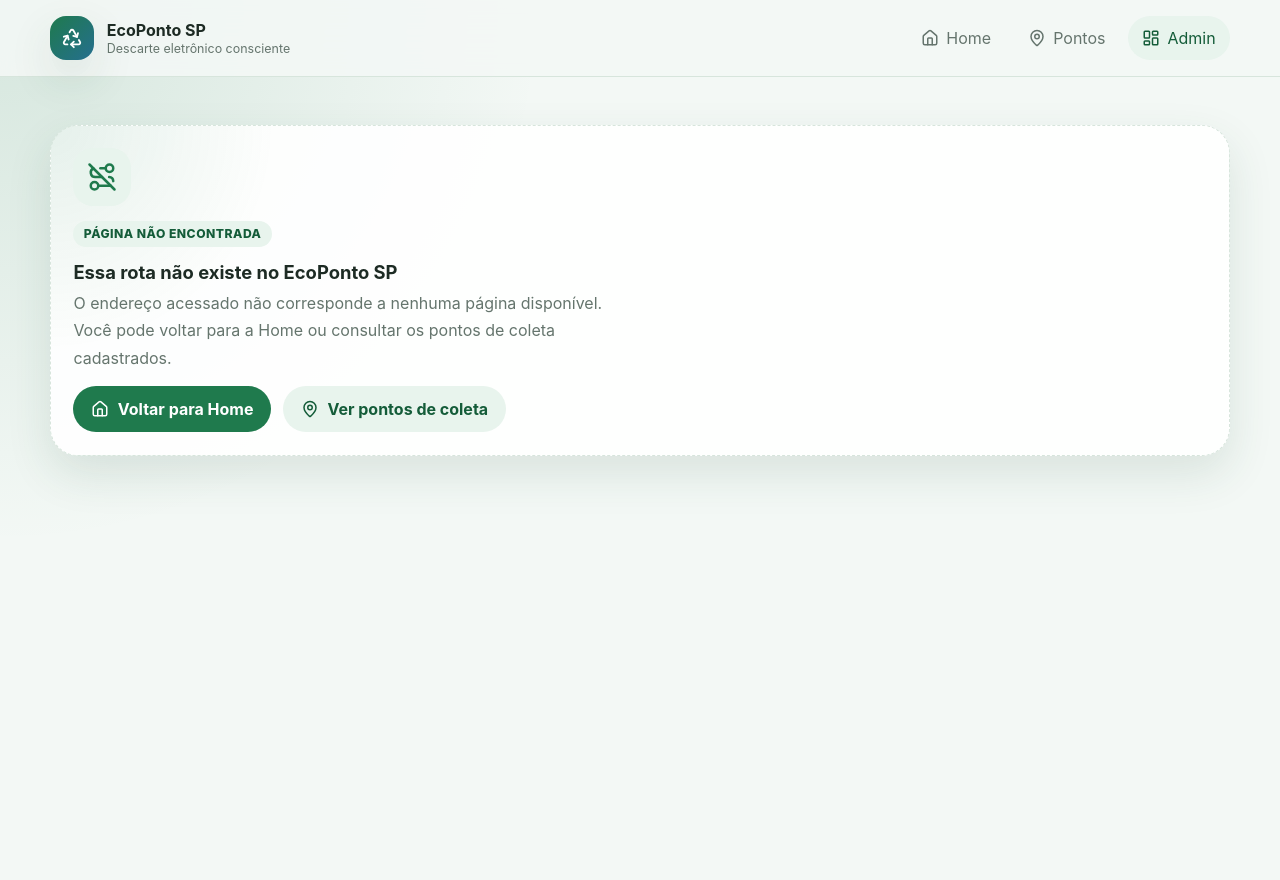
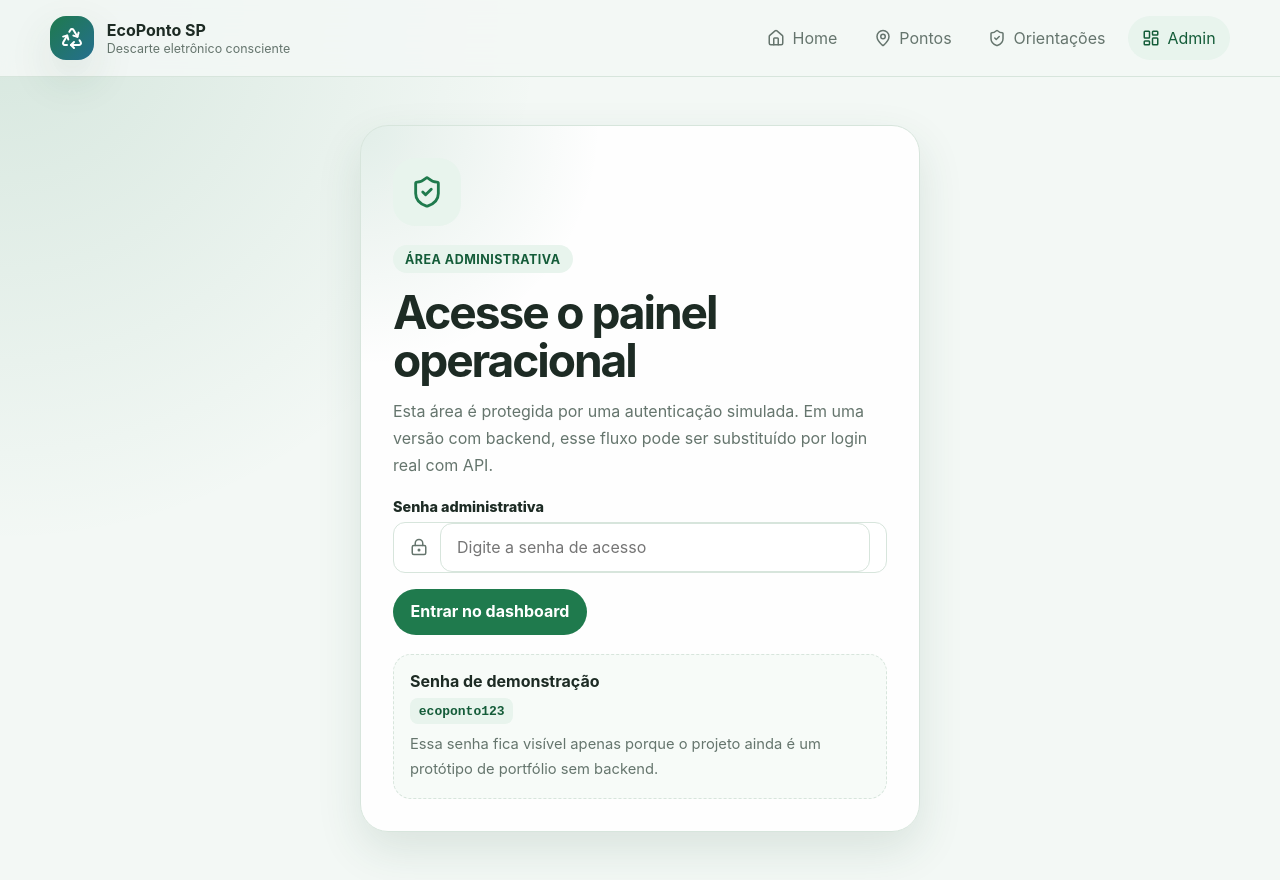
Before and after one commit to FelipeHolandaNovelino/ecoponto-sp, a React (Vite) app: page /admin/login in a window 1280 px wide. Before the commit the page ends 800 px from the top, so only its background shows below. Built offline with nearby package versions, Linux system fonts and the light colour scheme.

Commit message:
feat: adiciona login administrativo simulado

```diff
--- a/src/app/App.jsx
+++ b/src/app/App.jsx
@@ -1,7 +1,13 @@
 import { BrowserRouter, Route, Routes } from "react-router-dom";
 
+import { ProtectedAdminRoute } from "../components/auth/ProtectedAdminRoute.jsx";
 import { AppLayout } from "../components/layout/AppLayout.jsx";
-import { adminRoutes, fallbackRoutes, publicRoutes } from "./routes.jsx";
+import {
+  adminAuthRoutes,
+  adminRoutes,
+  fallbackRoutes,
+  publicRoutes,
+} from "./routes.jsx";
 
 export default function App() {
   return (
@@ -12,8 +18,18 @@ export default function App() {
             <Route key={route.path} path={route.path} element={route.element} />
           ))}
 
+          {adminAuthRoutes.map((route) => (
+            <Route key={route.path} path={route.path} element={route.element} />
+          ))}
+
           {adminRoutes.map((route) => (
-            <Route key={route.path} path={route.path} element={route.element} />
+            <Route
+              key={route.path}
+              path={route.path}
+              element={
+                <ProtectedAdminRoute>{route.element}</ProtectedAdminRoute>
+              }
+            />
           ))}
 
           {fallbackRoutes.map((route) => (
--- a/src/app/routes.jsx
+++ b/src/app/routes.jsx
@@ -1,5 +1,6 @@
 import { AdminCollectionPointsPage } from "../pages/AdminCollectionPointsPage.jsx";
 import { AdminDashboardPage } from "../pages/AdminDashboardPage.jsx";
+import { AdminLoginPage } from "../pages/AdminLoginPage.jsx";
 import { AdminRequestsPage } from "../pages/AdminRequestsPage.jsx";
 import { CollectionPointDetailsPage } from "../pages/CollectionPointDetailsPage.jsx";
 import { CollectionPointsPage } from "../pages/CollectionPointsPage.jsx";
@@ -38,10 +39,23 @@ export const publicRoutes = [
 ];
 
 /**
- * Rotas administrativas.
+ * Rotas de autenticação administrativa.
  *
- * Elas simulam a operação interna da plataforma, separando visualização
- * de solicitações e gerenciamento dos pontos de coleta.
+ * O login fica fora das rotas protegidas para que o usuário consiga acessar
+ * a página de entrada antes de ter uma sessão administrativa.
+ */
+export const adminAuthRoutes = [
+  {
+    path: "/admin/login",
+    element: <AdminLoginPage />,
+  },
+];
+
+/**
+ * Rotas administrativas protegidas.
+ *
+ * Elas simulam a operação interna da plataforma, separando dashboard,
+ * solicitações e gerenciamento dos pontos de coleta.
  */
 export const adminRoutes = [
   {
@@ -62,7 +76,7 @@ export const adminRoutes = [
  * Rota de fallback.
  *
  * O React Router usa "*" para capturar qualquer caminho que não corresponda
- * às rotas públicas ou administrativas registradas acima.
+ * às rotas públicas, de autenticação ou administrativas registradas acima.
  */
 export const fallbackRoutes = [
   {
--- /dev/null
+++ b/src/components/auth/ProtectedAdminRoute.jsx
@@ -0,0 +1,28 @@
+import { Navigate, useLocation } from "react-router-dom";
+
+import { isAdminAuthenticated } from "../../features/auth/utils/authStorage.js";
+
+/**
+ * Protege as rotas administrativas.
+ *
+ * Quando o usuário não está autenticado, redirecionamos para a página de login
+ * e preservamos a rota original no state. Isso facilita evoluir o fluxo depois,
+ * caso seja necessário voltar para a página solicitada após autenticar.
+ */
+export function ProtectedAdminRoute({ children }) {
+  const location = useLocation();
+
+  if (!isAdminAuthenticated()) {
+    return (
+      <Navigate
+        to="/admin/login"
+        replace
+        state={{
+          from: location.pathname,
+        }}
+      />
+    );
+  }
+
+  return children;
+}
--- a/src/components/layout/AppLayout.jsx
+++ b/src/components/layout/AppLayout.jsx
@@ -1,36 +1,79 @@
-import { Home, LayoutDashboard, MapPin, Recycle } from "lucide-react";
-import { NavLink, Outlet } from "react-router-dom";
+import {
+  Home,
+  LayoutDashboard,
+  LogOut,
+  MapPin,
+  Recycle,
+  ShieldCheck,
+} from "lucide-react";
+import { NavLink, Outlet, useLocation, useNavigate } from "react-router-dom";
 
+import {
+  clearAdminSession,
+  isAdminAuthenticated,
+} from "../../features/auth/utils/authStorage.js";
+
+/**
+ * Layout principal da aplicação.
+ *
+ * Centraliza cabeçalho, navegação e área de conteúdo. O botão de sair aparece
+ * apenas em rotas administrativas quando existe uma sessão simulada ativa.
+ */
 export function AppLayout() {
+  const navigate = useNavigate();
+  const location = useLocation();
+
+  const isAdminArea = location.pathname.startsWith("/admin");
+  const isAuthenticated = isAdminAuthenticated();
+
+  function handleLogout() {
+    clearAdminSession();
+    navigate("/admin/login", {
+      replace: true,
+    });
+  }
+
   return (
     <div className="app-shell">
       <header className="app-header">
         <NavLink to="/" className="brand">
           <span className="brand-icon">
-            <Recycle size={22} />
+            <Recycle size={24} />
           </span>
 
-          <div>
+          <span>
             <strong>EcoPonto SP</strong>
             <small>Descarte eletrônico consciente</small>
-          </div>
+          </span>
         </NavLink>
 
         <nav className="main-nav" aria-label="Navegação principal">
-          <NavLink to="/" className="nav-link">
+          <NavLink to="/" end className="nav-link">
             <Home size={18} />
-            <span>Home</span>
+            Home
           </NavLink>
 
           <NavLink to="/pontos" className="nav-link">
             <MapPin size={18} />
-            <span>Pontos</span>
+            Pontos
+          </NavLink>
+
+          <NavLink to="/orientacoes-descarte" className="nav-link">
+            <ShieldCheck size={18} />
+            Orientações
           </NavLink>
 
           <NavLink to="/admin" className="nav-link">
             <LayoutDashboard size={18} />
-            <span>Admin</span>
+            Admin
           </NavLink>
+
+          {isAdminArea && isAuthenticated ? (
+            <button type="button" className="nav-link" onClick={handleLogout}>
+              <LogOut size={18} />
+              Sair
+            </button>
+          ) : null}
         </nav>
       </header>
 
--- /dev/null
+++ b/src/features/auth/utils/authStorage.js
@@ -0,0 +1,65 @@
+const ADMIN_AUTH_STORAGE_KEY = "ecoponto-sp:admin-auth";
+const DEMO_ADMIN_PASSWORD = "ecoponto123";
+
+/**
+ * Valida a senha administrativa de demonstração.
+ *
+ * Esta autenticação é apenas uma simulação front-end para fins de portfólio.
+ * Em uma versão com backend, esta função deve ser substituída por uma chamada
+ * para API, com sessão segura, token e validação no servidor.
+ */
+export function authenticateAdmin(password) {
+  const isValidPassword = password === DEMO_ADMIN_PASSWORD;
+
+  if (!isValidPassword) {
+    return false;
+  }
+
+  const session = {
+    isAuthenticated: true,
+    authenticatedAt: new Date().toISOString(),
+  };
+
+  localStorage.setItem(ADMIN_AUTH_STORAGE_KEY, JSON.stringify(session));
+
+  return true;
+}
+
+/**
+ * Verifica se existe uma sessão administrativa local.
+ *
+ * Como o projeto ainda não possui backend, usamos LocalStorage apenas para
+ * manter a experiência de navegação entre rotas protegidas.
+ */
+export function isAdminAuthenticated() {
+  const storedSession = localStorage.getItem(ADMIN_AUTH_STORAGE_KEY);
+
+  if (!storedSession) {
+    return false;
+  }
+
+  try {
+    const parsedSession = JSON.parse(storedSession);
+
+    return Boolean(parsedSession?.isAuthenticated);
+  } catch {
+    return false;
+  }
+}
+
+/**
+ * Encerra a sessão administrativa simulada.
+ */
+export function clearAdminSession() {
+  localStorage.removeItem(ADMIN_AUTH_STORAGE_KEY);
+}
+
+/**
+ * Expõe a senha de demonstração para a tela de login.
+ *
+ * Em um produto real, uma senha nunca deve ficar disponível no front-end.
+ * Aqui ela aparece apenas porque o objetivo é demonstrar o fluxo de login.
+ */
+export function getDemoAdminPassword() {
+  return DEMO_ADMIN_PASSWORD;
+}
--- /dev/null
+++ b/src/pages/AdminLoginPage.jsx
@@ -0,0 +1,103 @@
+import { useState } from "react";
+import { LockKeyhole, ShieldCheck } from "lucide-react";
+import { Navigate, useLocation, useNavigate } from "react-router-dom";
+
+import {
+  authenticateAdmin,
+  getDemoAdminPassword,
+  isAdminAuthenticated,
+} from "../features/auth/utils/authStorage.js";
+import "../styles/adminLogin.css";
+
+/**
+ * Página de login administrativo.
+ *
+ * Esta tela simula uma camada de autenticação para proteger o dashboard e as
+ * rotas administrativas. A validação é local porque o projeto ainda não possui
+ * backend, mas a estrutura já prepara o fluxo para uma autenticação real futura.
+ */
+export function AdminLoginPage() {
+  const navigate = useNavigate();
+  const location = useLocation();
+
+  const [password, setPassword] = useState("");
+  const [errorMessage, setErrorMessage] = useState("");
+
+  const redirectPath = location.state?.from || "/admin";
+
+  if (isAdminAuthenticated()) {
+    return <Navigate to="/admin" replace />;
+  }
+
+  function handleSubmit(event) {
+    event.preventDefault();
+
+    const wasAuthenticated = authenticateAdmin(password);
+
+    if (!wasAuthenticated) {
+      setErrorMessage("Senha incorreta. Confira a senha de demonstração.");
+      return;
+    }
+
+    navigate(redirectPath, {
+      replace: true,
+    });
+  }
+
+  function updatePassword(value) {
+    setPassword(value);
+    setErrorMessage("");
+  }
+
+  return (
+    <section className="admin-login-page">
+      <div className="admin-login-card">
+        <div className="admin-login-icon">
+          <ShieldCheck size={34} />
+        </div>
+
+        <div>
+          <span className="eyebrow">Área administrativa</span>
+          <h1>Acesse o painel operacional</h1>
+          <p>
+            Esta área é protegida por uma autenticação simulada. Em uma versão
+            com backend, esse fluxo pode ser substituído por login real com API.
+          </p>
+        </div>
+
+        <form className="admin-login-form" onSubmit={handleSubmit}>
+          <label className="form-field">
+            <span>Senha administrativa</span>
+
+            <div className="admin-login-password-field">
+              <LockKeyhole size={18} />
+              <input
+                type="password"
+                placeholder="Digite a senha de acesso"
+                value={password}
+                onChange={(event) => updatePassword(event.target.value)}
+              />
+            </div>
+
+            {errorMessage ? (
+              <small className="form-error">{errorMessage}</small>
+            ) : null}
+          </label>
+
+          <button type="submit" className="primary-button">
+            Entrar no dashboard
+          </button>
+        </form>
+
+        <div className="admin-login-demo-box">
+          <strong>Senha de demonstração</strong>
+          <code>{getDemoAdminPassword()}</code>
+          <p>
+            Essa senha fica visível apenas porque o projeto ainda é um protótipo
+            de portfólio sem backend.
+          </p>
+        </div>
+      </div>
+    </section>
+  );
+}
--- /dev/null
+++ b/src/styles/adminLogin.css
@@ -0,0 +1,116 @@
+/**
+ * Estilos da página de login administrativo.
+ *
+ * Esta tela cria uma transição clara entre a área pública e a área privada
+ * simulada do EcoPonto SP.
+ */
+
+.admin-login-page {
+  display: grid;
+  min-height: min(680px, calc(100vh - 9rem));
+  place-items: center;
+}
+
+.admin-login-card {
+  display: grid;
+  width: min(100%, 560px);
+  gap: 1.2rem;
+  padding: clamp(1.2rem, 4vw, 2rem);
+  background:
+    radial-gradient(circle at top left, rgba(31, 122, 77, 0.12), transparent 15rem),
+    rgba(255, 255, 255, 0.92);
+  border: 1px solid var(--color-border);
+  border-radius: var(--radius-lg);
+  box-shadow: var(--shadow-soft);
+}
+
+.admin-login-icon {
+  display: grid;
+  width: 68px;
+  height: 68px;
+  place-items: center;
+  color: var(--color-primary);
+  background: var(--color-surface-soft);
+  border-radius: 22px;
+}
+
+.admin-login-card h1 {
+  margin-bottom: 0.8rem;
+}
+
+.admin-login-card p {
+  margin-bottom: 0;
+}
+
+.admin-login-form {
+  display: grid;
+  gap: 1rem;
+}
+
+.admin-login-password-field {
+  display: flex;
+  align-items: center;
+  gap: 0.75rem;
+  width: 100%;
+  padding: 0 1rem;
+  background: #ffffff;
+  border: 1px solid var(--color-border);
+  border-radius: var(--radius-sm);
+}
+
+.admin-login-password-field:focus-within {
+  border-color: var(--color-primary);
+  box-shadow: 0 0 0 3px rgba(31, 122, 77, 0.12);
+}
+
+.admin-login-password-field svg {
+  flex: 0 0 auto;
+  color: var(--color-muted);
+}
+
+.admin-login-password-field input {
+  width: 100%;
+  min-width: 0;
+  padding: 0.9rem 0;
+  color: var(--color-text);
+  background: transparent;
+  border: 0;
+  outline: 0;
+}
+
+.admin-login-demo-box {
+  display: grid;
+  gap: 0.45rem;
+  padding: 1rem;
+  background: #f7fbf8;
+  border: 1px dashed var(--color-border);
+  border-radius: var(--radius-md);
+}
+
+.admin-login-demo-box strong {
+  color: var(--color-text);
+}
+
+.admin-login-demo-box code {
+  width: fit-content;
+  padding: 0.35rem 0.55rem;
+  color: var(--color-primary-dark);
+  background: var(--color-surface-soft);
+  border-radius: 8px;
+  font-weight: 800;
+}
+
+.admin-login-demo-box p {
+  font-size: 0.92rem;
+}
+
+@media (max-width: 640px) {
+  .admin-login-page {
+    min-height: auto;
+    place-items: stretch;
+  }
+
+  .admin-login-card {
+    border-radius: 22px;
+  }
+}
```
